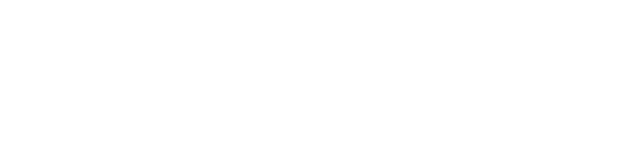
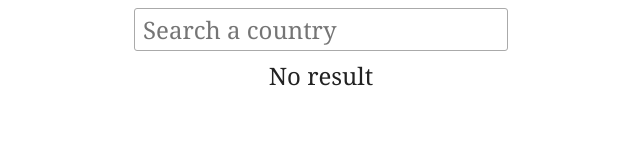
Before and after one commit to Soreine/simplon-architecture-patterns-template, a website built with Parcel: page Design-Patterns/Proxy-Decorator/Proxy-exo.html in a window 1280 px wide. Shown: the whole page, without its empty margins (319-959 px from the left). Built offline with nearby package versions, Linux system fonts and the light colour scheme.

Commit message:
Proxy: #3 premiere partie

```diff
--- a/Design-Patterns/Proxy-Decorator/Proxy-exo.html
+++ b/Design-Patterns/Proxy-Decorator/Proxy-exo.html
@@ -6,6 +6,30 @@
     <meta charset="utf-8" />
   </head>
   <body>
-    <script src="./Proxy-exo.js"></script>
+    <input id="country-name" placeholder="Search a country" />
+    <div id="result">No result</div>
+    <script src="./Proxy-solution.js"></script>
+    <style>
+      body {
+        display: flex;
+        flex-direction: column;
+        justify-content: flex-start;
+        align-items: center;
+        color: #222;
+      }
+      input {
+        border: 1px solid #aaa;
+        padding: 4px 8px;
+        border-radius: 3px;
+        font-family: Georgia, "Times New Roman", Times, serif;
+        font-size: 24px;
+      }
+
+      #result {
+        font-family: Georgia, "Times New Roman", Times, serif;
+        font-size: 24px;
+        padding: 8px;
+      }
+    </style>
   </body>
 </html>
--- a/Design-Patterns/Proxy-Decorator/Proxy-solution.js
+++ b/Design-Patterns/Proxy-Decorator/Proxy-solution.js
@@ -17,6 +17,10 @@ class CountryDB {
     return fetch(this.countryCapitalsUrl).then(res => res.json());
   }
 
+  /**
+   * Given the name of a country that exists, returns a Promise<string>
+   * with the name of the country's capital. Otherwise returns Promise<null>
+   */
   async findCountryCapital(countryName) {
     const countryNamesJson = await this.fetchCountryNames();
     const countryCapitalsJson = await this.fetchCountryCapitals();
@@ -33,8 +37,11 @@ class CountryDB {
   }
 }
 
-const countryDB = new CountryDB(NAMES_URL, CAPITALS_URL);
-countryDB.findCountryCapital("Uruguay").then(capital => {
-  const text = JSON.stringify(capital, null, 2);
-  document.body.innerText = text;
-});
+const input = document.getElementById("country-name");
+const resultBox = document.getElementById("result");
+
+function triggerSearch(inputEvent) {
+  console.log("Triggered Search", inputEvent);
+}
+
+input.addEventListener("input", triggerSearch);
```
